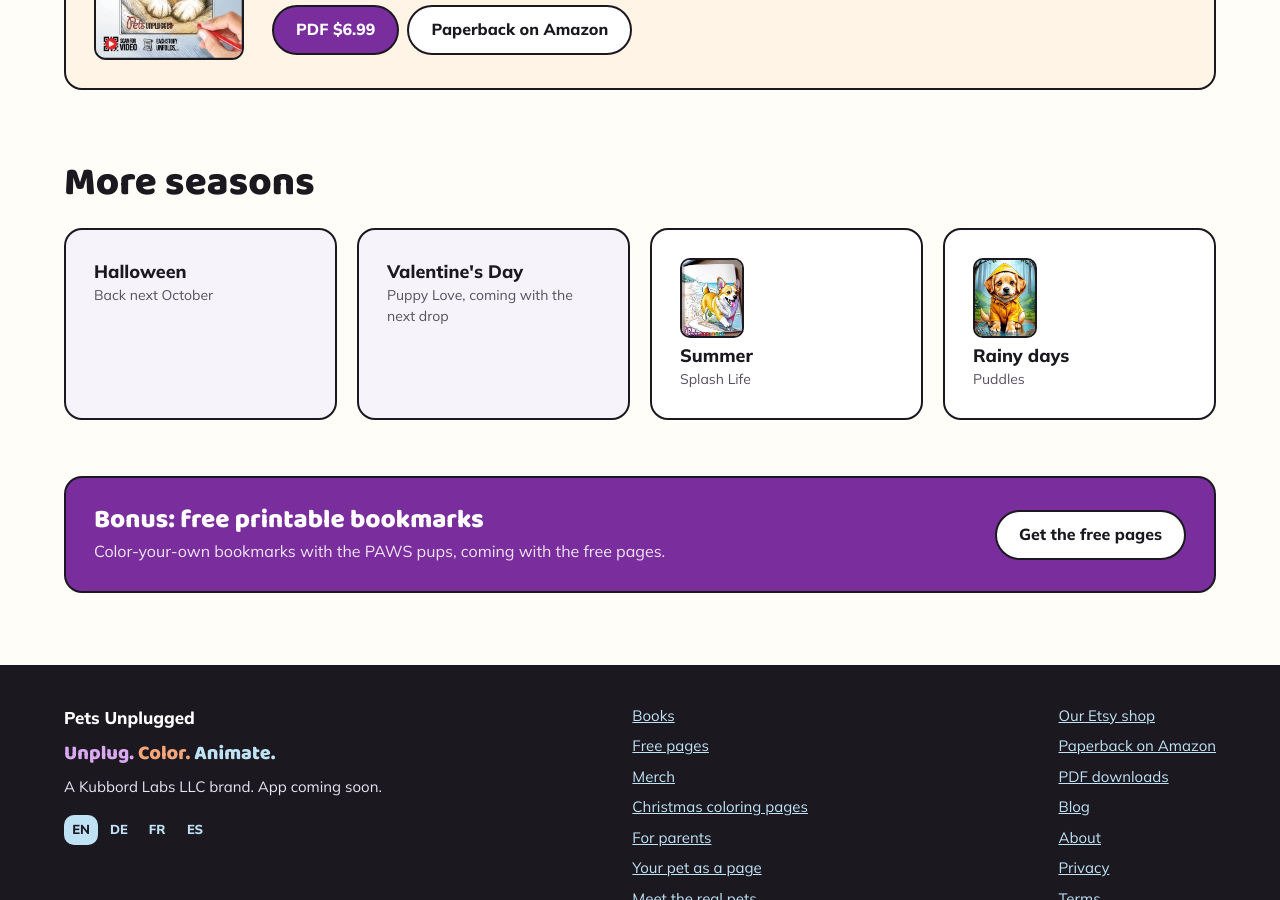
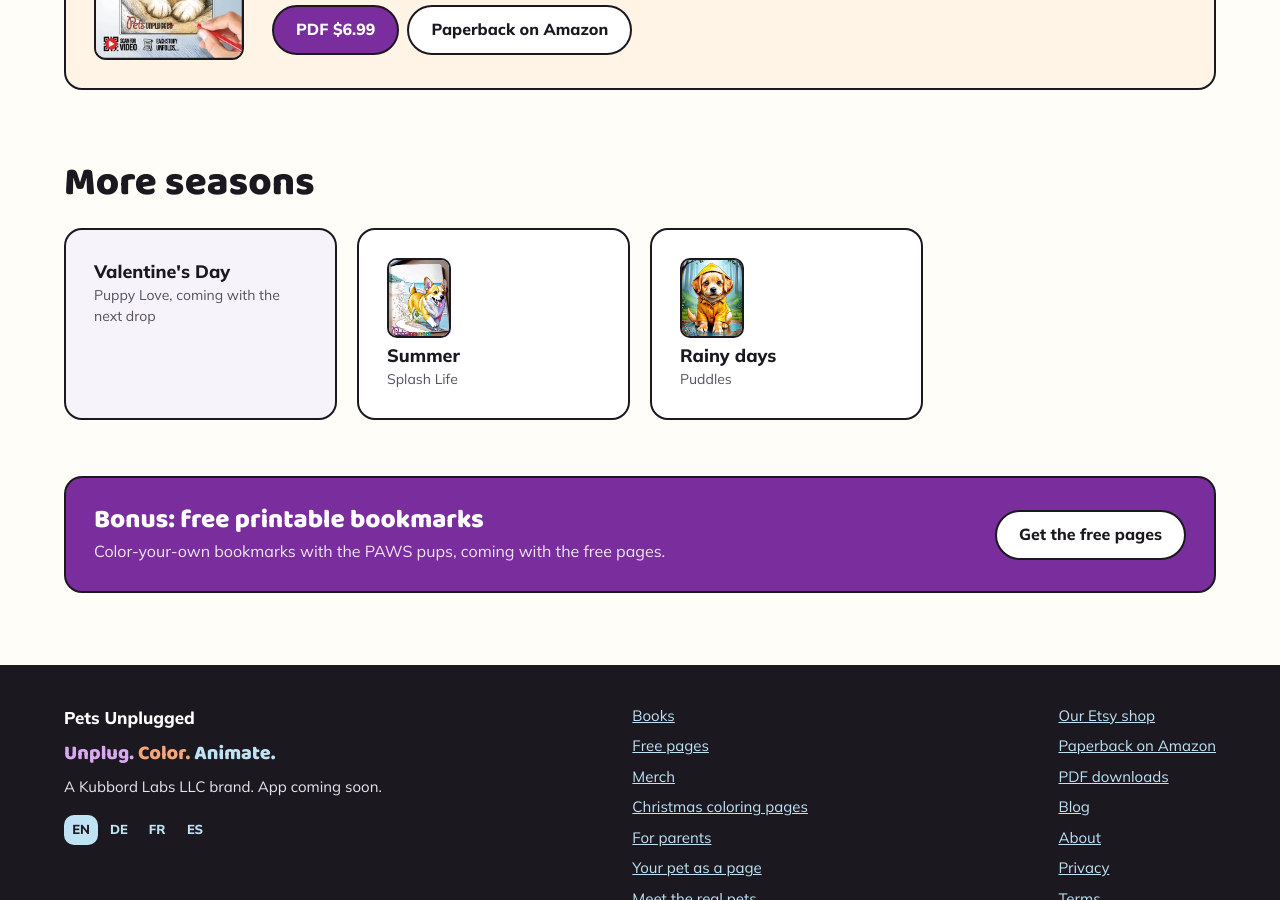
Before and after one commit to PetsUnpluggedArt/pets-unplugged.github.io, a Jekyll site: the page built from holiday.html, in a window 1280 px wide and 900 px high, scrolled down 2315 px. Built offline with Jekyll 4.4.1, drawn with Linux system fonts in a browser that asks for light colours.

Commit message:
Christmas page: drop the Halloween card from More seasons (all languages)
Co-Authored-By: Claude Opus 5.5 <noreply@anthropic.com>
Claude-Session: https://claude.ai/code/session_01QTfn3MeeCKDcg3vfMrQWiv

```diff
--- a/_layouts/page-holiday.html
+++ b/_layouts/page-holiday.html
@@ -76,7 +76,6 @@ layout: default
 <section class="wrap sec" id="seasons">
   <h2 class="h2">{{ t.xmas_more_h }}</h2>
   <div class="grid" style="grid-template-columns: repeat(auto-fill, minmax(min(100%, 240px), 1fr))">
-    <div class="page pad bg-lilac"><div class="b" style="font-size: 18px">{{ t.xmas_halloween }}</div><div class="small muted">{{ t.xmas_halloween_sub }}</div></div>
     <div class="page pad bg-lilac"><div class="b" style="font-size: 18px">{{ t.xmas_valentine }}</div><div class="small muted">{{ t.xmas_valentine_sub }}</div></div>
     {% for d in dogs %}{% if d.season and d.season != "Christmas" and d.season != "Winter" %}{% assign sname = d.season %}{% if d.season == "Summer" %}{% assign sname = t.season_summer %}{% elsif d.season == "Rainy days" %}{% assign sname = t.season_rainy %}{% endif %}
     <a href="{{ lp }}{{ d.url }}" class="page pad card row" style="gap: 14px; flex-wrap: nowrap"><img src="/assets/img/pages/paws-{{ d.n | prepend: '0' | slice: -2, 2 }}-color.jpg" alt="" width="64" height="85" style="width: 64px; height: 80px; object-fit: cover; object-position: top; border-radius: 10px; border: 2px solid var(--ink)"><span><span class="card-title" style="display: block">{{ sname }}</span><span class="card-sub" style="display: block">{{ d.card_title }}</span></span></a>
```
